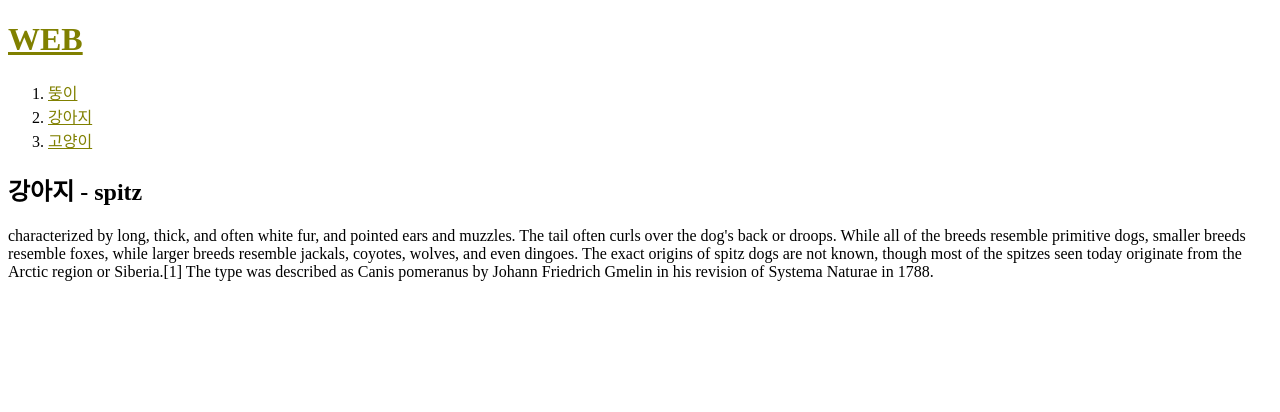
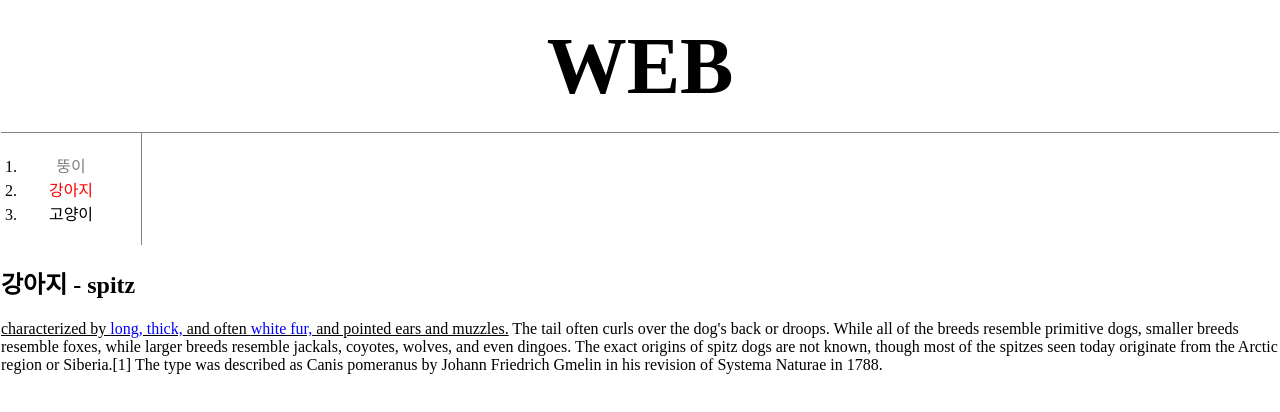
Before and after one commit to mangs2e/algorithm-study, a plain HTML site: page 2.html in a window 1280 px wide. Drawn offline with Linux system fonts and the light colour scheme.

Commit message:
Add files via upload

```diff
--- a/2.html
+++ b/2.html
@@ -4,16 +4,40 @@
     <title>dog - spitz</title>
     <meta charset="utf-8">
     <style>
+        body {
+            margin:1px;
+        }
         a {
-            color:olive;
+            color:black;
+            text-decoration:none;
+        }
+        .saw {
+            color:gray;
+        }
+        #active {
+            color:red;
+        }
+        h1 {
+            font-size:80px;
+            text-align:center;
+            border-bottom:1px solid gray;
+            margin:0;
+            padding:20px;
+        }
+        ol {
+            border-right:1px solid gray;
+            width:100px;
+            margin:0;
+            padding:20px;
+            text-align:center;
         }
     </style>
 </head>
 <body>
     <h1><a href="index.html">WEB</a></h1>
     <ol>
-        <li><a href="1.html">뚱이</a></li>
-        <li><a href="2.html">강아지</a></li>
+        <li><a href="1.html" class="saw">뚱이</a></li>
+        <li><a href="2.html" class="saw" id="active">강아지</a></li>
         <li><a href="3.html">고양이</a></li>
     </ol>
     <!--
@@ -26,7 +50,7 @@
     -->
 
     <p><h2>강아지 - spitz</h2></p>
-    <p>characterized by long, thick, and often white fur, and pointed ears and muzzles. The tail often curls over the dog's back or droops. While all of the breeds resemble primitive dogs, smaller breeds resemble foxes, while larger breeds resemble jackals, coyotes, wolves, and even dingoes.
+    <p><u>characterized by <span style="color:blue;">long, thick,</span> and often <span style="color:blue;">white fur,</span> and pointed ears and muzzles.</u> The tail often curls over the dog's back or droops. While all of the breeds resemble primitive dogs, smaller breeds resemble foxes, while larger breeds resemble jackals, coyotes, wolves, and even dingoes.
 
         The exact origins of spitz dogs are not known, though most of the spitzes seen today originate from the Arctic region or Siberia.[1] The type was described as Canis pomeranus by Johann Friedrich Gmelin in his revision of Systema Naturae in 1788.
     </p>
```
Also changed, not shown: 1.html (+24 -1 lines).
